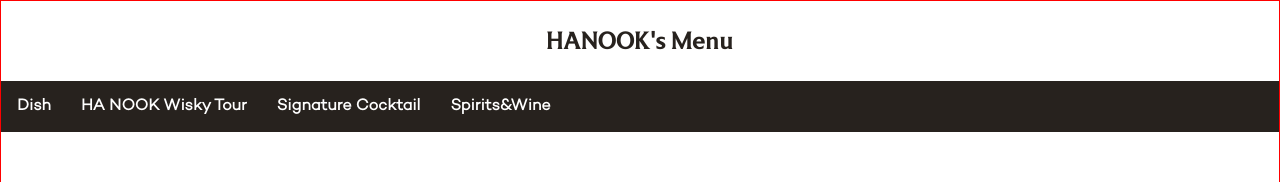
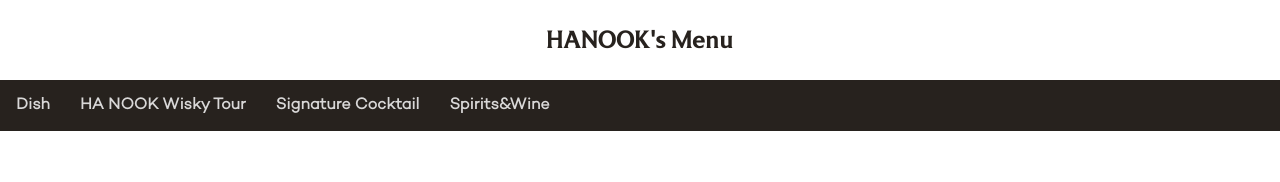
Before and after one commit to tmdwo5811/barhanook-menu, a React (Create React App) app: page / in a window 1280 px wide. Shown: the top 182 px of the page. Built offline with nearby package versions, Linux system fonts and the light colour scheme.

Commit message:
react router dom 모듈 설치 & 스타일 호버 추가

```diff
--- a/package.json
+++ b/package.json
@@ -9,6 +9,7 @@
     "@testing-library/user-event": "^13.5.0",
     "react": "^18.3.1",
     "react-dom": "^18.3.1",
+    "react-router-dom": "^6.28.0",
     "react-scripts": "^5.0.1",
     "web-vitals": "^2.1.4"
   },
--- a/src/App.css
+++ b/src/App.css
@@ -22,7 +22,6 @@
 body {
   font-family: "Campton L", sans-serif;
   color: #27221e;
-  border: 1px solid red;
 }
 
 .header-font {
@@ -58,7 +57,7 @@
   white-space: nowrap;
   align-items: center;
   background-color: #27221e;
-  color: #fff;
+  color: #d9d8d8;
   padding: 16px;
   font-weight: bold;
   overflow-x: auto;
@@ -66,9 +65,17 @@
   max-width: 100%;
 }
 
-.category-nav > ul > li {
+.category-nav>li {
   cursor: pointer;
   text-align: center;
+}
+.category-nav>li:hover {
+  color: #fff;
+}
+/* 메뉴 선택시 스타일 */
+.category-nav>li .selected {
+  color: #fff;
+  text-decoration: underline;
 }
 
 .menu-container {
--- a/src/App.js
+++ b/src/App.js
@@ -1,6 +1,7 @@
 import React, { useState, useEffect } from "react";
 import wiskydata from "./data/menuData.json";
 import "./App.css";
+import Link from 'react-router-dom';
 
 function App() {
   const data = wiskydata;
```
Also changed, not shown: 1 other file (tests, documents, lock files or other folders).
